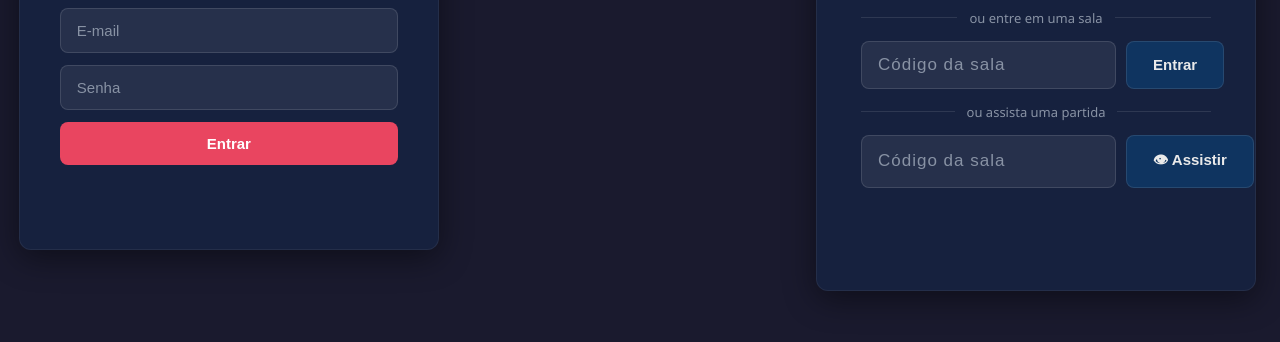
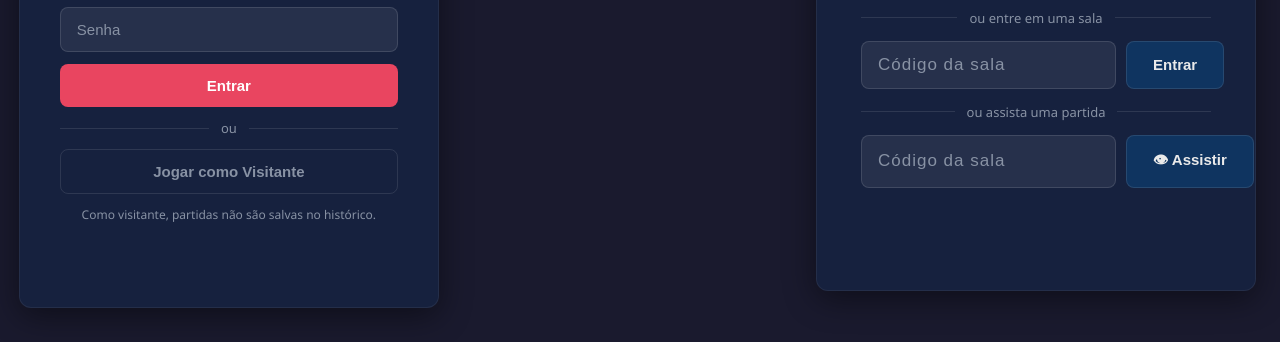
Before and after one commit to gorio/xadrez, a plain HTML site: page index.html in a window 1280 px wide. Shown: the part 458-800 px from the top of the page. Drawn offline with Linux system fonts and the light colour scheme; no server answers.

Commit message:
Fix: adiciona btn-guest ausente na tela de auth

```diff
--- a/index.html
+++ b/index.html
@@ -23,6 +23,7 @@
       <button class="auth-tab" data-tab="register">Cadastrar</button>
     </div>
 
+    <!-- Login -->
     <div id="tab-login" class="auth-panel">
       <button id="btn-login-google" class="btn btn-google btn-full">
         <svg width="18" height="18" viewBox="0 0 24 24">
@@ -33,7 +34,9 @@
         </svg>
         Entrar com Google
       </button>
+
       <div class="divider"><span>ou com e-mail</span></div>
+
       <div class="form-group">
         <input id="login-email" type="email" placeholder="E-mail" class="form-input" autocomplete="email" />
       </div>
@@ -41,11 +44,14 @@
         <input id="login-password" type="password" placeholder="Senha" class="form-input" autocomplete="current-password" />
       </div>
       <button id="btn-login-email" class="btn btn-primary btn-full">Entrar</button>
-        <!-- <div class="divider"><span>ou</span></div>
+
+      <div class="divider"><span>ou</span></div>
+
       <button id="btn-guest" class="btn btn-ghost btn-full">Jogar como Visitante</button>
-        <p class="auth-note">Como visitante, partidas não são salvas no histórico.</p> -->
+      <p class="auth-note">Como visitante, partidas não são salvas no histórico.</p>
     </div>
 
+    <!-- Cadastro -->
     <div id="tab-register" class="auth-panel hidden">
       <button id="btn-register-google" class="btn btn-google btn-full">
         <svg width="18" height="18" viewBox="0 0 24 24">
@@ -56,7 +62,9 @@
         </svg>
         Cadastrar com Google
       </button>
+
       <div class="divider"><span>ou com e-mail</span></div>
+
       <div class="form-group">
         <input id="reg-name" type="text" placeholder="Nome de exibição" class="form-input" />
       </div>
```
Lines whose indentation alone changed are shown as unchanged.
